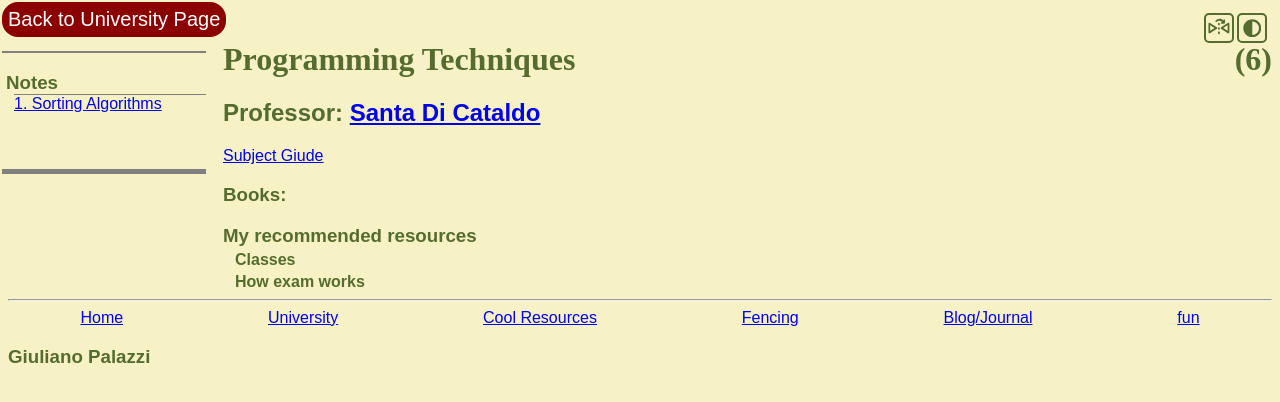
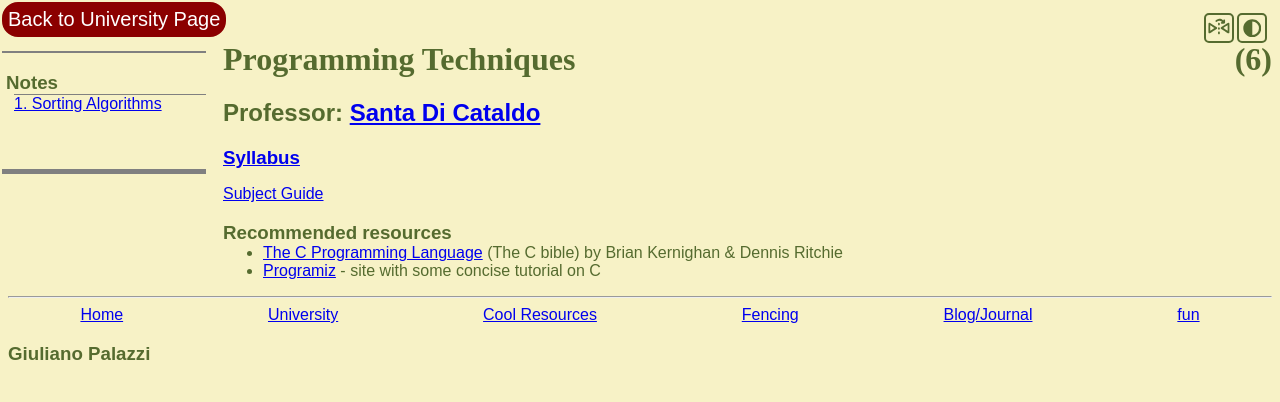
Before and after one commit to GiulianoPalazzi/giulianopalazzi.github.io, a Jekyll site: the page built from uni/prgtechs/prgtechs_index.md, in a window 1280 px wide. Shown: the top 402 px of the page. Built offline with Jekyll 4.4.1, drawn with Linux system fonts in a browser that asks for light colours.

Commit message:
changed prgtechs index to markdown, added it's syllabus and a basic note

```diff
--- a/uni/prgtechs/prgtechs_index.html
+++ /dev/null
@@ -1,13 +0,0 @@
----
-title: Programming Techniques
-layout: subject_index
-professor: Santa Di Cataldo
-professor-link: https://www.dauin.polito.it/personale/scheda/(nominativo)/santa.dicataldo
-credits: 6
----
-
-<a href="https://didattica.polito.it/pls/portal30/gap.pkg_guide.viewGap?p_cod_ins=02OJPLM&p_a_acc=2022&p_header=S&p_lang=EN&multi=N" target="_blank">Subject Giude</a>
-<h3>Books:</h3>
-<h3>My recommended resources</h3>
-<h4>Classes</h4>
-<h4>How exam works</h4>
--- /dev/null
+++ b/uni/prgtechs/prgtechs_index.md
@@ -0,0 +1,14 @@
+---
+title: Programming Techniques
+layout: subject_index
+professor: Santa Di Cataldo
+professor-link: https://www.dauin.polito.it/personale/scheda/(nominativo)/santa.dicataldo
+credits: 6
+---
+
+[Subject Guide](https://didattica.polito.it/pls/portal30/gap.pkg_guide.viewGap?p_cod_ins=02OJPLM&p_a_acc=2022&p_header=S&p_lang=EN&multi=N){:target="\_blank"}
+
+### Recommended resources
+
+* [The C Programming Language](https://en.wikipedia.org/wiki/The_C_Programming_Language){:target="\_blank"} (The C bible) by Brian Kernighan & Dennis Ritchie
+* [Programiz](https://www.programiz.com/c-programming/c-keywords-identifier){:target="\_blank"} - site with some concise tutorial on C
```
Also changed, not shown: uni/prgtechs/notes/sorts.md (+8 -0 lines), uni/prgtechs/syllabus.md (added, +34 -0 lines).
